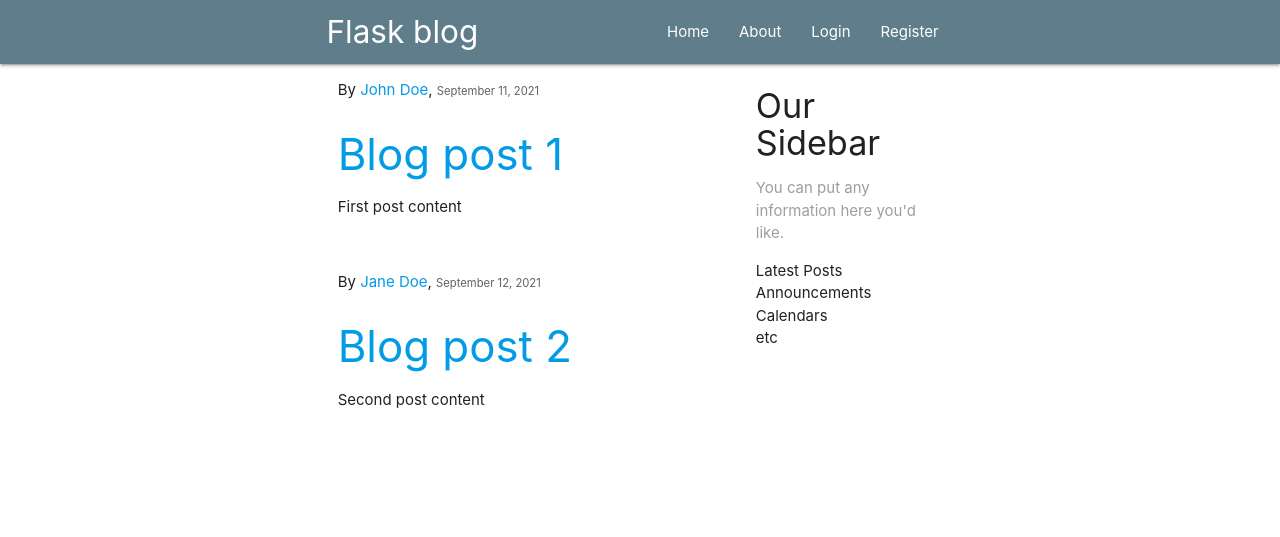
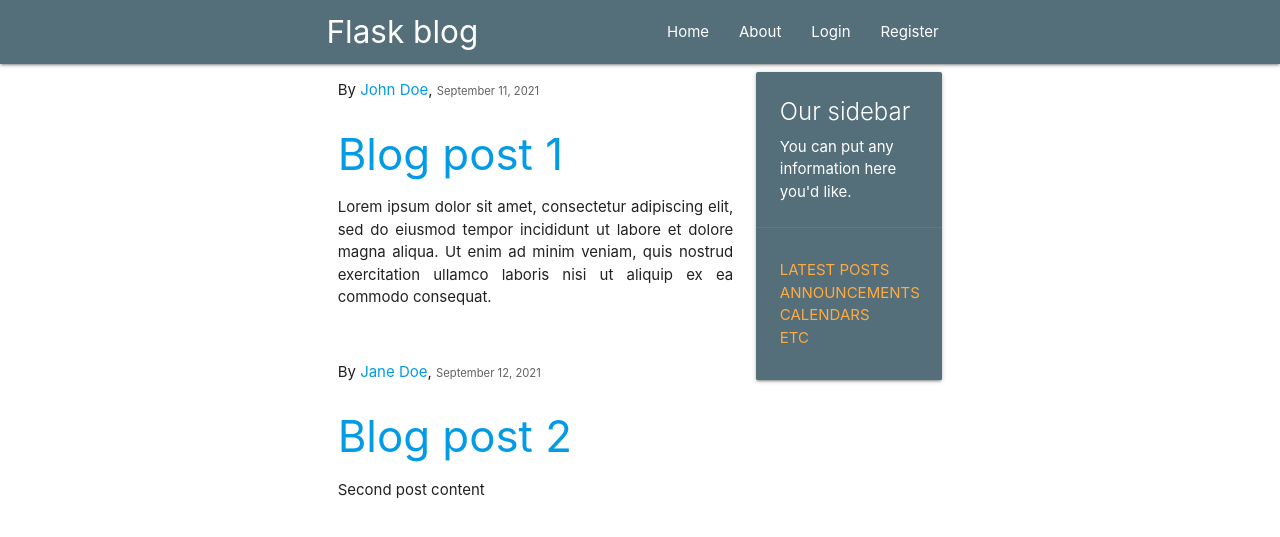
Before and after one commit to orestispanago/Flask-Blog, a Flask app: page / in a window 1280 px wide. Shown: the top 537 px of the page. Run offline with Flask 2, Linux system fonts and the light colour scheme.

Commit message:
Added sidebar, justified text in posts

```diff
--- a/flaskblog.py
+++ b/flaskblog.py
@@ -6,7 +6,7 @@ posts = [
     {
         'author': 'John Doe',
         'title': 'Blog post 1',
-        'content': 'First post content',
+        'content': 'Lorem ipsum dolor sit amet, consectetur adipiscing elit, sed do eiusmod tempor incididunt ut labore et dolore magna aliqua. Ut enim ad minim veniam, quis nostrud exercitation ullamco laboris nisi ut aliquip ex ea commodo consequat. ',
         'date_posted': 'September 11, 2021'
     },
     {
--- a/templates/home.html
+++ b/templates/home.html
@@ -5,8 +5,8 @@
 <p>By <a href="#">{{ post.author }}</a>,
     <small class="grey-text text-darken-2">{{ post.date_posted }}</small>
 </p>
-<h3><a class="article-title" href="#">{{ post.title }}</a></h3>
-<p class="article-content">{{ post.content }}</p>
+<h3><a href="#">{{ post.title }}</a></h3>
+<p style="text-align: justify">{{ post.content }}</p>
 <br>
 {% endfor %}
 {% endblock content%}
--- a/templates/layout.html
+++ b/templates/layout.html
@@ -22,7 +22,7 @@
 <body>
     <header>
         <nav>
-            <div class="nav-wrapper blue-grey">
+            <div class="nav-wrapper blue-grey darken-1">
                 <div class="container">
                     <div class="container">
                         <a href="#!" class="brand-logo">Flask blog</a>
@@ -55,15 +55,20 @@
                         {% block content %}{% endblock %}
                     </div>
                     <div class="col s4">
-                        <h4>Our Sidebar</h4>
-                        <p class="grey-text text-darken-0">You can put any information here you'd like.
-                        <ul>
-                            <li>Latest Posts</li>
-                            <li>Announcements</li>
-                            <li>Calendars</li>
-                            <li>etc</li>
-                        </ul>
-                        </p>
+                        <div class="card blue-grey darken-1">
+                            <div class="card-content white-text">
+                                <span class="card-title">Our sidebar</span>
+                                <p>You can put any information here you'd like.</p>
+                            </div>
+                            <div class="card-action">
+                                <ul>
+                                    <li> <a href="#">Latest Posts</a></li>
+                                    <li><a href="#">Announcements</a></li>
+                                    <li><a href="#">Calendars</a></li>
+                                    <li><a href="#">etc</a></li>
+                                </ul>
+                            </div>
+                        </div>
                     </div>
                 </div>
             </main>
```
